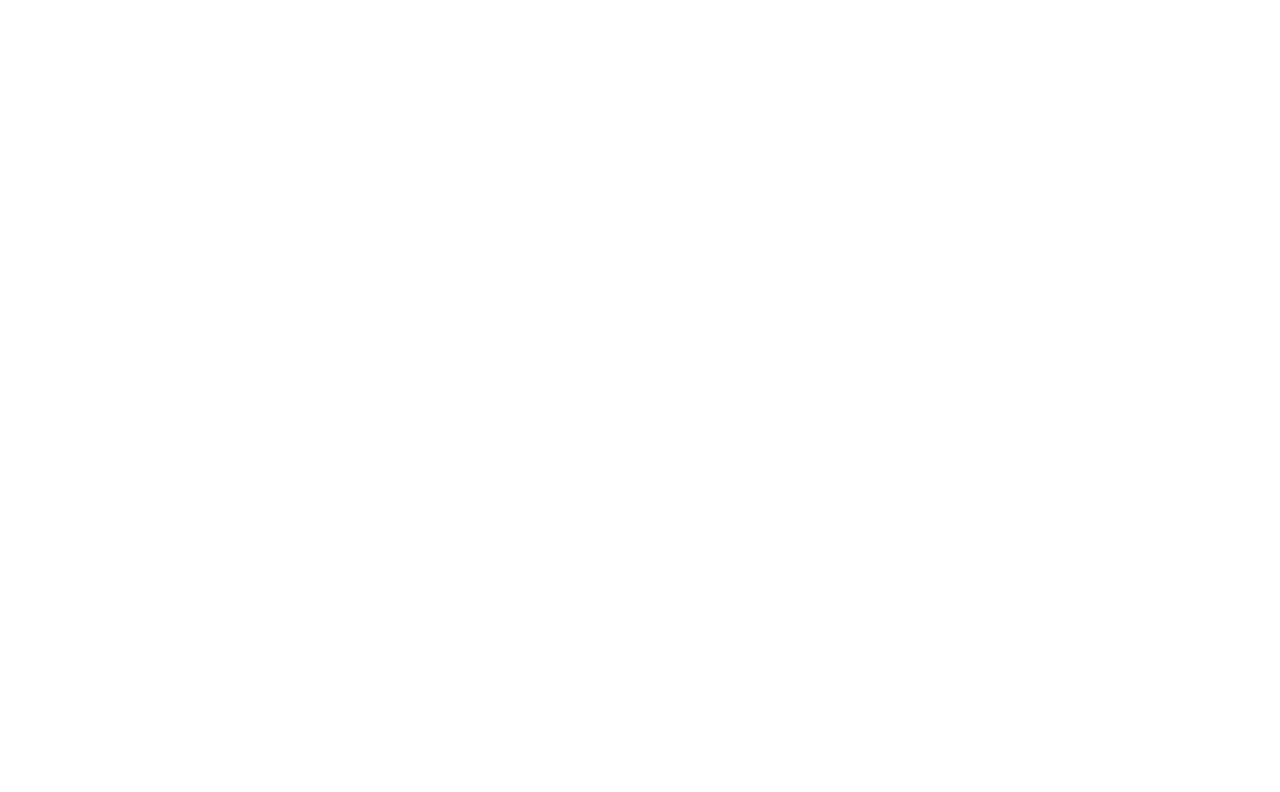
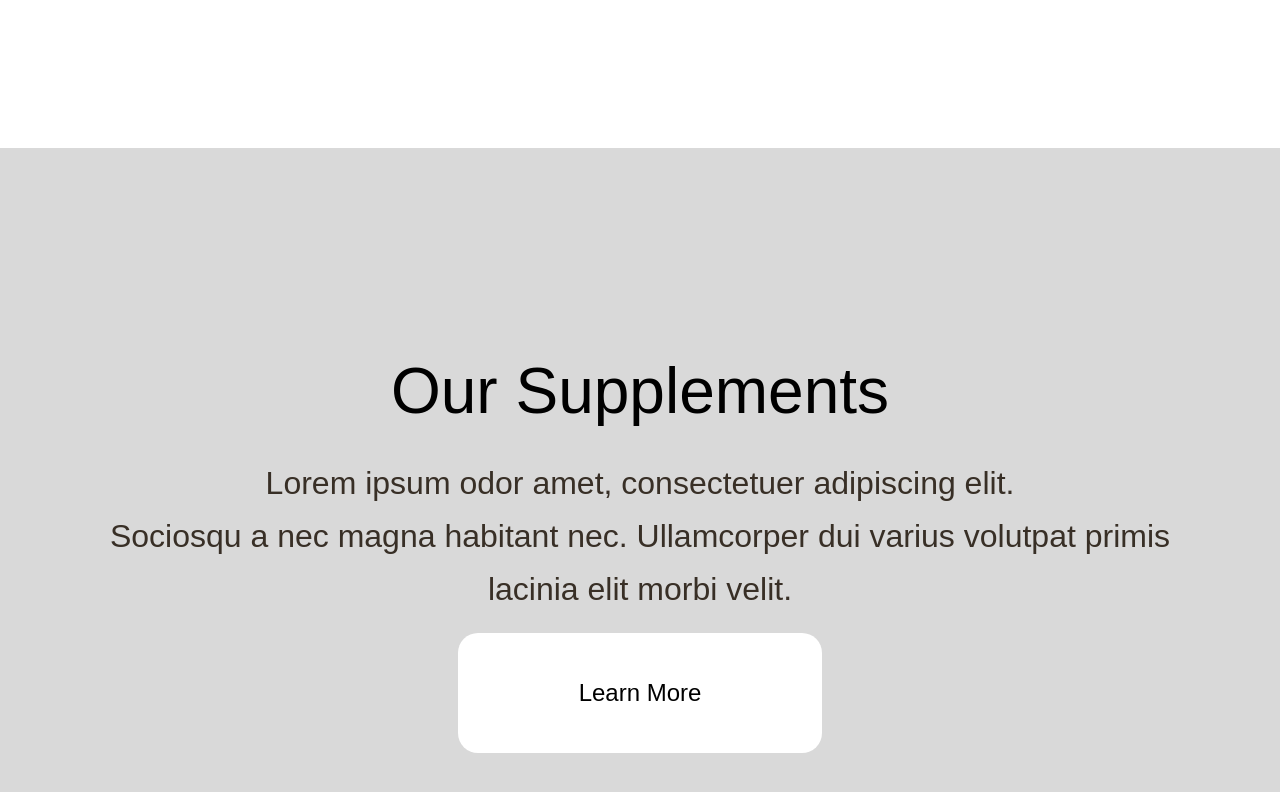
Before and after one commit to quantum-builds/aspire-clinix, a Next.js app: page /landing in a window 1280 px wide. Shown: the part 4428-5220 px from the top of the page. Before the commit the page ends 4576 px from the top, so only its background shows below. Built offline with nearby package versions, Linux system fonts and the light colour scheme; a web font is replaced by a local one.

Commit message:
Add SupplementSection

```diff
--- /dev/null
+++ b/src/app/landing/components/SupplementSection.tsx
@@ -0,0 +1,24 @@
+import Link from "next/link";
+
+interface SupplementSectionProp {}
+
+export default function SupplementSection({}: SupplementSectionProp) {
+  return (
+    <div className="flex flex-col justify-center items-center h-screen bg-[#D9D9D9] gap-[20px]">
+      <p className="text-[64px] leading-{72.64px}">Our Supplements</p>
+      <div className="flex flex-col items-center justify-center gap-[5px] text-[32px] text-[#382F26] leading-{36.36px} font-gillSans">
+        <p>Lorem ipsum odor amet, consectetuer adipiscing elit.</p>
+        <p>
+          Sociosqu a nec magna habitant nec. Ullamcorper dui varius volutpat
+          primis
+        </p>
+        <p>lacinia elit morbi velit.</p>
+      </div>
+      <Link href="/">
+        <button className="py-[42px] px-[121px] rounded-[20px] leading-{27.24px} bg-white text-[24px]">
+          Learn More
+        </button>
+      </Link>
+    </div>
+  );
+}
--- a/src/app/landing/page.tsx
+++ b/src/app/landing/page.tsx
@@ -2,6 +2,7 @@
 import HeroSection from "./components/HeroSection";
 import ServiceDetailSection from "./components/ServiceDetailsSection";
 import ServiceSection from "./components/ServicesSection";
+import SupplementSection from "./components/SupplementSection";
 
 const DENTAL_SERVICES = {
   title: "Aspire Dental",
@@ -155,6 +156,7 @@
         description={WELLNESS_SERVICE.description}
         services={WELLNESS_SERVICE.services}
       />
+      <SupplementSection />
     </div>
   );
 }
```
